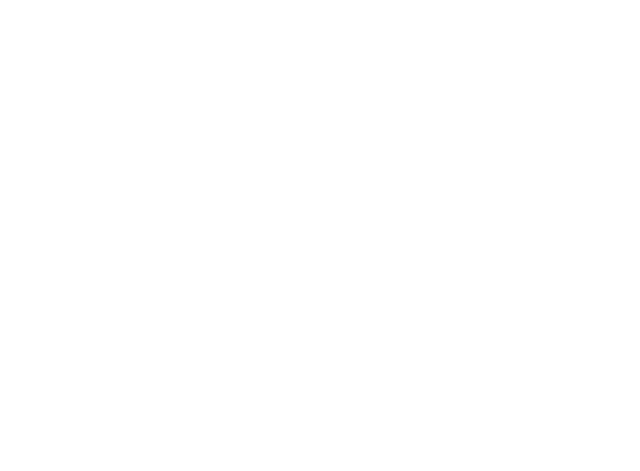
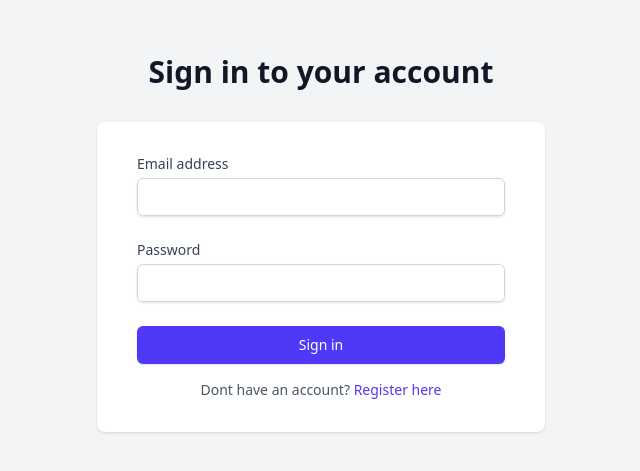
Before and after one commit to azhararrozak/reactjs-auth-login-register, a React (Vite) app: page /auth/login in a window 1280 px wide. Before the commit this address had no page. Shown: the part 169-640 px from the top of the page, without its empty margins (319-959 px from the left). Built offline with nearby package versions, Linux system fonts and the light colour scheme.

Commit message:
feat: add UI login pages

```diff
--- a/src/App.jsx
+++ b/src/App.jsx
@@ -1,11 +1,15 @@
 import { Routes, Route } from "react-router-dom";
 import Home from "./pages/Home";
+import Login from "./pages/Login";
+import Register from "./pages/Register";
 
 function App() {
 
   return (
     <Routes>
       <Route path="/" element={<Home />} />
+      <Route path="/auth/login" element={<Login />} />
+      <Route path="/auth/register" element={<Register />} />
     </Routes>
   )
 }
--- a/src/components/Header.jsx
+++ b/src/components/Header.jsx
@@ -16,10 +16,7 @@ const Header = () => {
       </div>
 
       <div className="hidden sm:flex items-center space-x-5 font-bold cursor-pointer">
-        <h3 className="active:scale-90 transition duration-100">Sign In</h3>
-        <h3 className="px-4 py-1 rounded-full border border-blue-300 border-2 active:scale-90 transition duration-100">
-          Get Started
-        </h3>
+        <Link to="/auth/login" className="active:scale-90 transition duration-100">Sign In</Link>
       </div>
     </header>
   );
--- /dev/null
+++ b/src/layouts/DashboardLayouts.jsx
@@ -0,0 +1,9 @@
+import React from 'react'
+
+const DashboardLayouts = ({children}) => {
+  return (
+    <>DashboardLayouts</>
+  )
+}
+
+export default DashboardLayouts
--- /dev/null
+++ b/src/pages/Login.jsx
@@ -0,0 +1,97 @@
+import { useState } from "react";
+import { useNavigate, Link } from "react-router-dom";
+
+const Login = () => {
+  const [email, setEmail] = useState("");
+  const [password, setPassword] = useState("");
+  const [error, setError] = useState("");
+  const navigate = useNavigate();
+
+  const handleSubmit = async (e) => {
+    e.preventDefault();
+    setError("");
+
+    // Simulasi login
+    if (email === "user@example.com" && password === "password") {
+      navigate("/dashboard");
+    } else {
+      setError("Invalid email or password");
+    }
+  };
+
+  return (
+    <div className="min-h-screen bg-gray-100 flex flex-col justify-center py-12 sm:px-6 lg:px-8 px-4">
+      <div className="sm:mx-auto sm:w-full sm:max-w-md">
+        <h2 className="mt-6 text-center text-3xl font-extrabold text-gray-900">
+          Sign in to your account
+        </h2>
+      </div>
+
+      <div className="mt-8 sm:mx-auto sm:w-full sm:max-w-md">
+        <div className="bg-white py-8 px-4 shadow sm:rounded-lg sm:px-10">
+          <form className="space-y-6" onSubmit={handleSubmit}>
+            <div>
+              <label
+                htmlFor="email"
+                className="block text-sm font-medium text-gray-700"
+              >
+                Email address
+              </label>
+              <div className="mt-1">
+                <input
+                  id="email"
+                  name="email"
+                  type="email"
+                  autoComplete="email"
+                  required
+                  className="appearance-none block w-full px-3 py-2 border border-gray-300 rounded-md shadow-sm placeholder-gray-400 focus:outline-none focus:ring-indigo-500 focus:border-indigo-500 sm:text-sm"
+                  value={email}
+                  onChange={(e) => setEmail(e.target.value)}
+                />
+              </div>
+            </div>
+
+            <div>
+              <label
+                htmlFor="password"
+                className="block text-sm font-medium text-gray-700"
+              >
+                Password
+              </label>
+              <div className="mt-1">
+                <input
+                  id="password"
+                  name="password"
+                  type="password"
+                  autoComplete="current-password"
+                  required
+                  className="appearance-none block w-full px-3 py-2 border border-gray-300 rounded-md shadow-sm placeholder-gray-400 focus:outline-none focus:ring-indigo-500 focus:border-indigo-500 sm:text-sm"
+                  value={password}
+                  onChange={(e) => setPassword(e.target.value)}
+                />
+              </div>
+            </div>
+
+            {error && <div className="text-red-600 text-sm">{error}</div>}
+
+            <div>
+              <button
+                type="submit"
+                className="w-full flex justify-center py-2 px-4 border border-transparent rounded-md shadow-sm text-sm font-medium text-white bg-indigo-600 hover:bg-indigo-700 focus:outline-none focus:ring-2 focus:ring-offset-2 focus:ring-indigo-500"
+              >
+                Sign in
+              </button>
+            </div>
+          </form>
+          <div className="mt-4 text-center">
+            <p className="text-sm text-gray-600">
+              Dont have an account? <Link to="/auth/register" className="text-indigo-600 hover:text-indigo-500">Register here</Link>
+            </p>
+          </div>
+        </div>
+      </div>
+    </div>
+  );
+};
+
+export default Login;
--- /dev/null
+++ b/src/pages/Register.jsx
@@ -0,0 +1,9 @@
+import React from 'react'
+
+const Register = () => {
+  return (
+    <div>Register</div>
+  )
+}
+
+export default Register
--- /dev/null
+++ b/src/pages/dashboard/Dashboard.jsx
@@ -0,0 +1,9 @@
+import React from 'react'
+
+const Dashboard = () => {
+  return (
+    <div>Dashboard</div>
+  )
+}
+
+export default Dashboard
```
